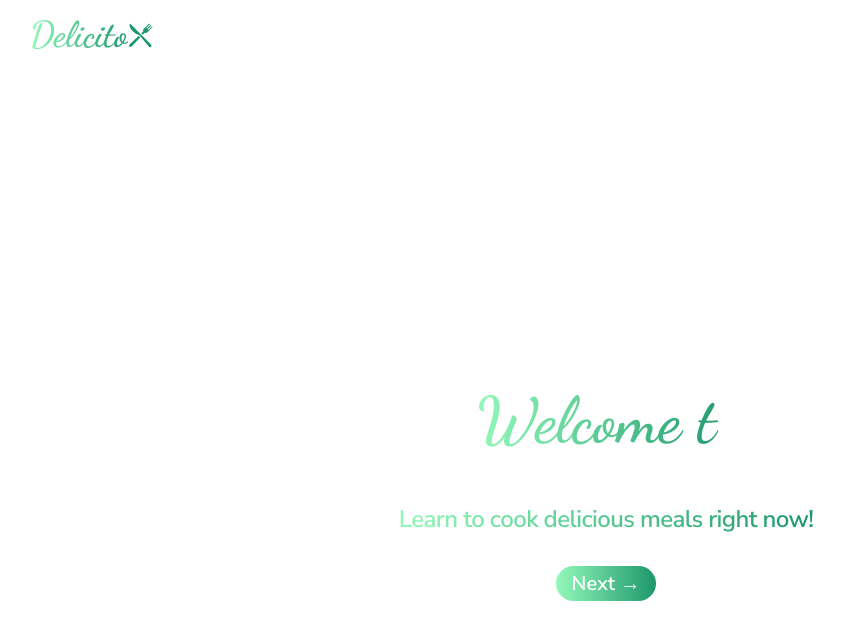
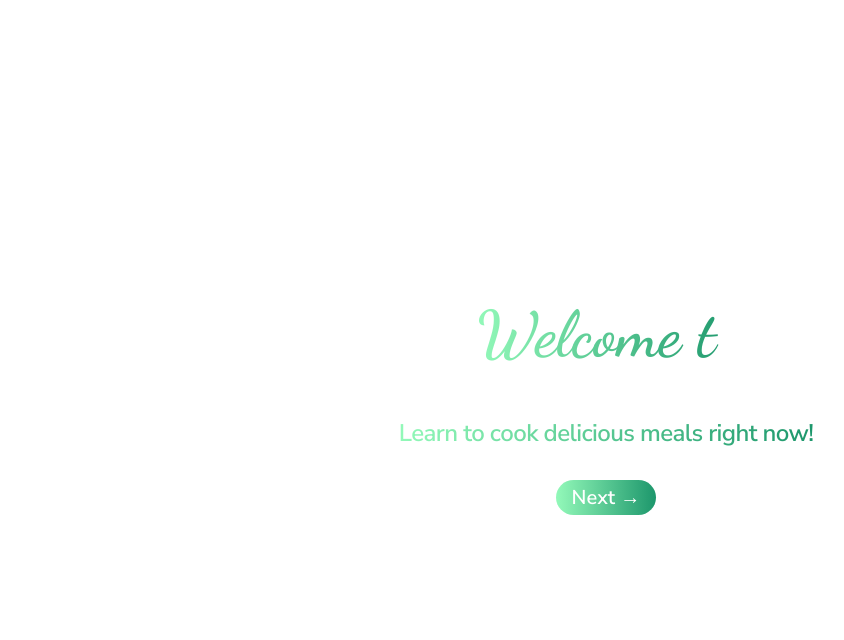
Before and after one commit to khinsuwai97/recipe-meal-app, a React (Vite) app: page / in a window 1280 px wide. Shown: the top 640 px of the page, without its empty margins (34-878 px from the left). Built offline with nearby package versions, Linux system fonts and the light colour scheme.

Commit message:
remove logo

```diff
--- a/src/components/FirstPage.jsx
+++ b/src/components/FirstPage.jsx
@@ -1,11 +1,9 @@
-import React, { Fragment } from 'react';
+import React from 'react';
 import Typewriter from 'typewriter-effect';
 import { Link } from 'react-router-dom';
 import Logo from './Logo';
 const FirstPage = ({ handleShowPage }) => {
   return (
-    <Fragment>
-      <Logo />
     <div className="flex flex-col justify-center items-center h-screen gap-8  ">
       <h1 className="text-gradient font-dancingScript font-bold sm:text-[64px] text-[40px]  ">
         <Typewriter
@@ -30,7 +28,6 @@ const FirstPage = ({ handleShowPage }) => {
         </Link>
       </div>
     </div>
-    </Fragment>
   );
 };
 
--- a/src/hooks/useApi.js
+++ b/src/hooks/useApi.js
@@ -11,9 +11,9 @@ const useApi = (storageName) => {
   const [loading, setLoading] = useState(false);
 
   const fetchMeal = useCallback(async (value) => {
-    // if (meal) {
-    //   return;
-    // }
+    if (meal) {
+      return;
+    }
     setLoading(true);
     try {
       const { data } = await axios.get(
```
Lines whose indentation alone changed are shown as unchanged.
